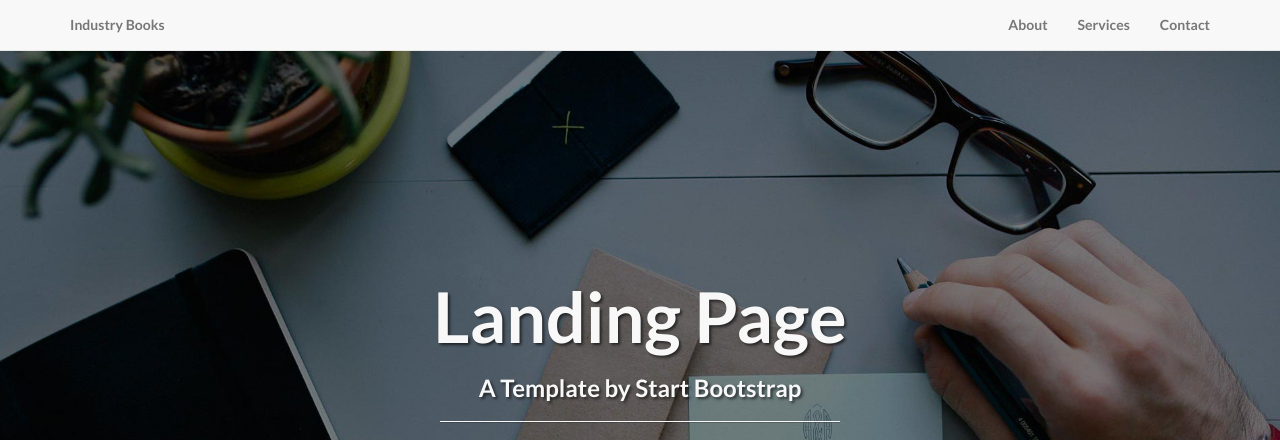
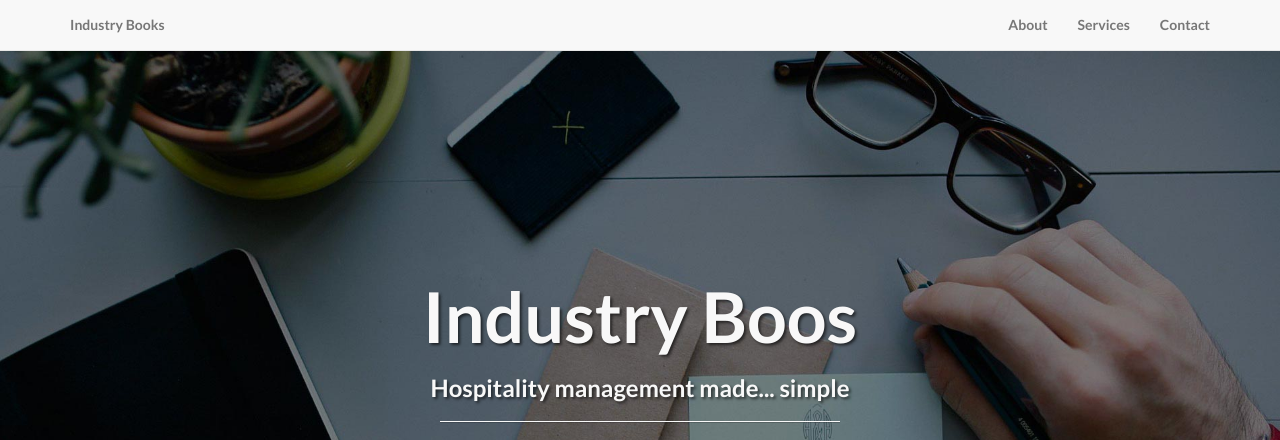
Before and after one commit to jamesfmac/Industrybsite, a plain HTML site: page index.html in a window 1280 px wide. Shown: the top 440 px of the page. Drawn offline with Linux system fonts and the light colour scheme.

Commit message:
Heading updated

```diff
--- a/index.html
+++ b/index.html
@@ -73,8 +73,8 @@
             <div class="row">
                 <div class="col-lg-12">
                     <div class="intro-message">
-                        <h1>Landing Page</h1>
-                        <h3>A Template by Start Bootstrap</h3>
+                        <h1>Industry Boos</h1>
+                        <h3>Hospitality management made... simple</h3>
                         <hr class="intro-divider">
                         <ul class="list-inline intro-social-buttons">
                             <li>
```
